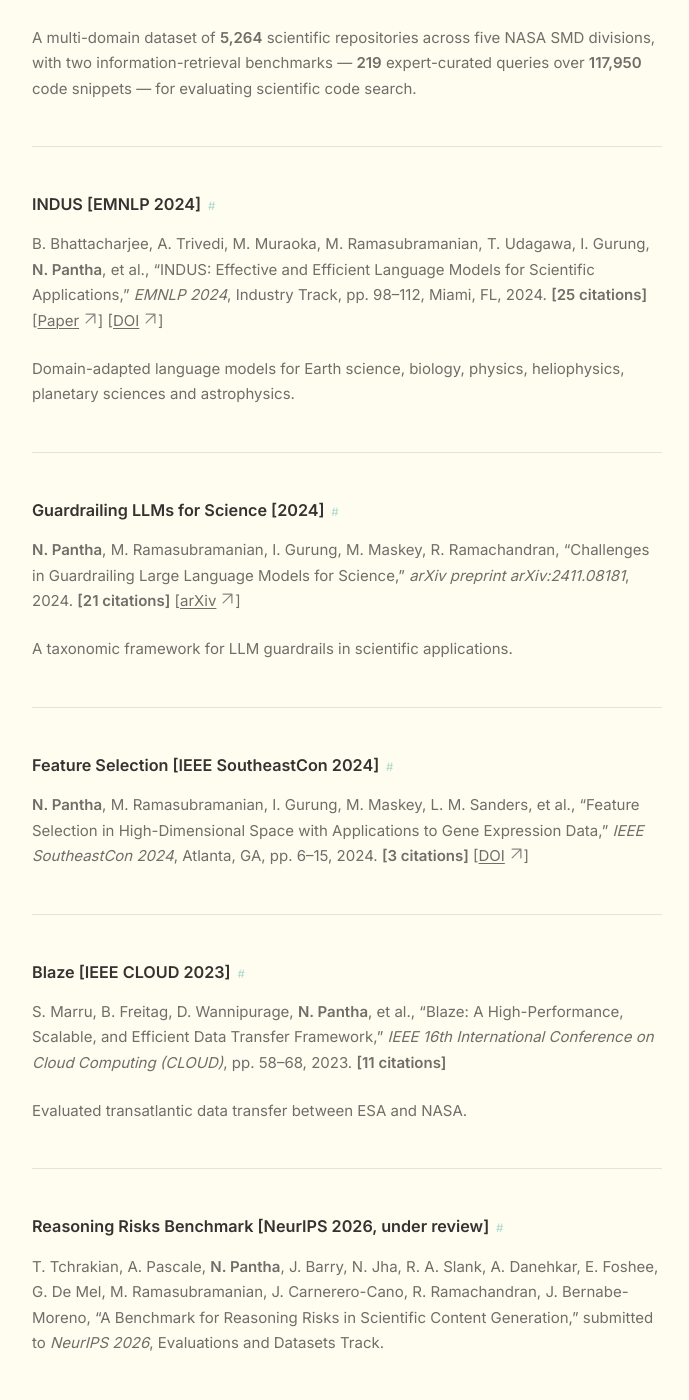
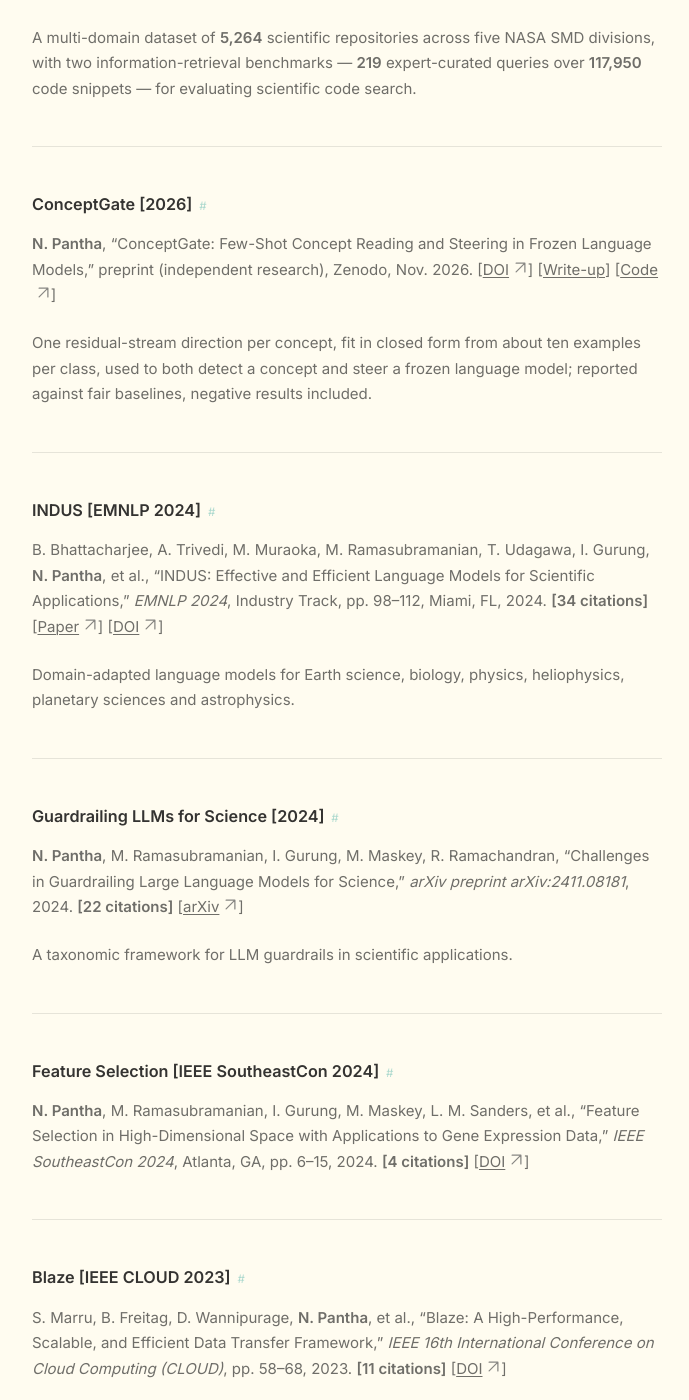
Before and after one commit to NISH1001/NISH1001.github.io, a Jekyll site: the page built from pages/research.md, in a window 1280 px wide and 1400 px high, scrolled down 2861 px. Shown: the whole window, without its empty margins (293-982 px from the left). Built offline with Jekyll 4.4.1, drawn with Linux system fonts in a browser that asks for light colours; some of the changed text lies outside the part shown.

Commit message:
Research page: refresh Scholar metrics, add ConceptGate preprint and AGU 2025 talk
- Scholar: 74 citations, h-index 4 (Nov 2026); update per-paper counts
- Add ConceptGate Zenodo preprint, gap-aware literature reviews (AGU 2025 oral)
- Add Blaze DOI and AGU 2023 abstract link
- Remove rejected NeurIPS submission and duplicate INDUS poster entry

```diff
--- a/pages/research.md
+++ b/pages/research.md
@@ -50,7 +50,7 @@ Publications, talks, posters, and academic work in AI, ML, and NLP.
 
 ## Publications
 
-*[Google Scholar](https://scholar.google.com/citations?user=a5JbCv0AAAAJ&hl=en): 67 citations | h-index: 3 | i10-index: 3 — as of August 2026*
+*[Google Scholar](https://scholar.google.com/citations?user=a5JbCv0AAAAJ&hl=en): 74 citations | h-index: 4 | i10-index: 3 — as of November 2026*
 
 ---
 
@@ -70,9 +70,17 @@ A multi-domain dataset of **5,264** scientific repositories across five NASA SMD
 
 ---
 
+### ConceptGate [2026]
+
+**N. Pantha**, "ConceptGate: Few-Shot Concept Reading and Steering in Frozen Language Models," preprint (independent research), Zenodo, Nov. 2026. [[DOI](https://doi.org/10.5281/zenodo.24287378)] [[Write-up]({{ site.baseurl }}/research/conceptgate/)] [[Code](https://github.com/NISH1001/conceptgate)]
+
+One residual-stream direction per concept, fit in closed form from about ten examples per class, used to both detect a concept and steer a frozen language model; reported against fair baselines, negative results included.
+
+---
+
 ### INDUS [EMNLP 2024]
 
-B. Bhattacharjee, A. Trivedi, M. Muraoka, M. Ramasubramanian, T. Udagawa, I. Gurung, **N. Pantha**, et al., "INDUS: Effective and Efficient Language Models for Scientific Applications," *EMNLP 2024*, Industry Track, pp. 98–112, Miami, FL, 2024. **[25 citations]** [[Paper](https://aclanthology.org/2024.emnlp-industry.9)] [[DOI](https://doi.org/10.18653/v1/2024.emnlp-industry.9)]
+B. Bhattacharjee, A. Trivedi, M. Muraoka, M. Ramasubramanian, T. Udagawa, I. Gurung, **N. Pantha**, et al., "INDUS: Effective and Efficient Language Models for Scientific Applications," *EMNLP 2024*, Industry Track, pp. 98–112, Miami, FL, 2024. **[34 citations]** [[Paper](https://aclanthology.org/2024.emnlp-industry.9)] [[DOI](https://doi.org/10.18653/v1/2024.emnlp-industry.9)]
 
 Domain-adapted language models for Earth science, biology, physics, heliophysics, planetary sciences and astrophysics.
 
@@ -80,7 +88,7 @@ Domain-adapted language models for Earth science, biology, physics, heliophysics
 
 ### Guardrailing LLMs for Science [2024]
 
-**N. Pantha**, M. Ramasubramanian, I. Gurung, M. Maskey, R. Ramachandran, "Challenges in Guardrailing Large Language Models for Science," *arXiv preprint arXiv:2411.08181*, 2024. **[21 citations]** [[arXiv](https://arxiv.org/abs/2411.08181)]
+**N. Pantha**, M. Ramasubramanian, I. Gurung, M. Maskey, R. Ramachandran, "Challenges in Guardrailing Large Language Models for Science," *arXiv preprint arXiv:2411.08181*, 2024. **[22 citations]** [[arXiv](https://arxiv.org/abs/2411.08181)]
 
 A taxonomic framework for LLM guardrails in scientific applications.
 
@@ -88,21 +96,15 @@ A taxonomic framework for LLM guardrails in scientific applications.
 
 ### Feature Selection [IEEE SoutheastCon 2024]
 
-**N. Pantha**, M. Ramasubramanian, I. Gurung, M. Maskey, L. M. Sanders, et al., "Feature Selection in High-Dimensional Space with Applications to Gene Expression Data," *IEEE SoutheastCon 2024*, Atlanta, GA, pp. 6–15, 2024. **[3 citations]** [[DOI](https://doi.org/10.1109/SoutheastCon52093.2024.10500057)]
+**N. Pantha**, M. Ramasubramanian, I. Gurung, M. Maskey, L. M. Sanders, et al., "Feature Selection in High-Dimensional Space with Applications to Gene Expression Data," *IEEE SoutheastCon 2024*, Atlanta, GA, pp. 6–15, 2024. **[4 citations]** [[DOI](https://doi.org/10.1109/SoutheastCon52093.2024.10500057)]
 
 ---
 
 ### Blaze [IEEE CLOUD 2023]
 
-S. Marru, B. Freitag, D. Wannipurage, **N. Pantha**, et al., "Blaze: A High-Performance, Scalable, and Efficient Data Transfer Framework," *IEEE 16th International Conference on Cloud Computing (CLOUD)*, pp. 58–68, 2023. **[11 citations]**
+S. Marru, B. Freitag, D. Wannipurage, **N. Pantha**, et al., "Blaze: A High-Performance, Scalable, and Efficient Data Transfer Framework," *IEEE 16th International Conference on Cloud Computing (CLOUD)*, pp. 58–68, 2023. **[11 citations]** [[DOI](https://doi.org/10.1109/CLOUD60044.2023.00016)]
 
 Evaluated transatlantic data transfer between ESA and NASA.
-
----
-
-### Reasoning Risks Benchmark [NeurIPS 2026, under review]
-
-T. Tchrakian, A. Pascale, **N. Pantha**, J. Barry, N. Jha, R. A. Slank, A. Danehkar, E. Foshee, G. De Mel, M. Ramasubramanian, J. Carnerero-Cano, R. Ramachandran, J. Bernabe-Moreno, "A Benchmark for Reasoning Risks in Scientific Content Generation," submitted to *NeurIPS 2026*, Evaluations and Datasets Track.
 
 ---
 
@@ -248,12 +256,6 @@ M. Ramasubramanian, I. Gurung, **N. Pantha**, et al., "NLP Applications of Domai
 
 ---
 
-### INDUS [EMNLP 2024]
-
-B. Bhattacharjee, et al., **N. Pantha**, et al., "INDUS: Effective and Efficient Language Models for Scientific Applications," *EMNLP 2024*, Industry Track (poster), Miami, FL, Nov. 2024.
-
----
-
 ### Evaluation of NASA SMD Large Language Model [AGU 2023]
 
 M. Ramasubramanian, **N. Pantha**, I. Gurung, et al., "Evaluation of NASA Science Mission Directorate Large Language Model," *AGU 2023* (IN24A-01, oral presentation), San Francisco, CA, Dec. 2023. [[AGU](https://agu.confex.com/agu/fm23/meetingapp.cgi/Paper/1413324)]
```
Also changed, not shown: other parts of pages/research.md (+7 -1 lines).
